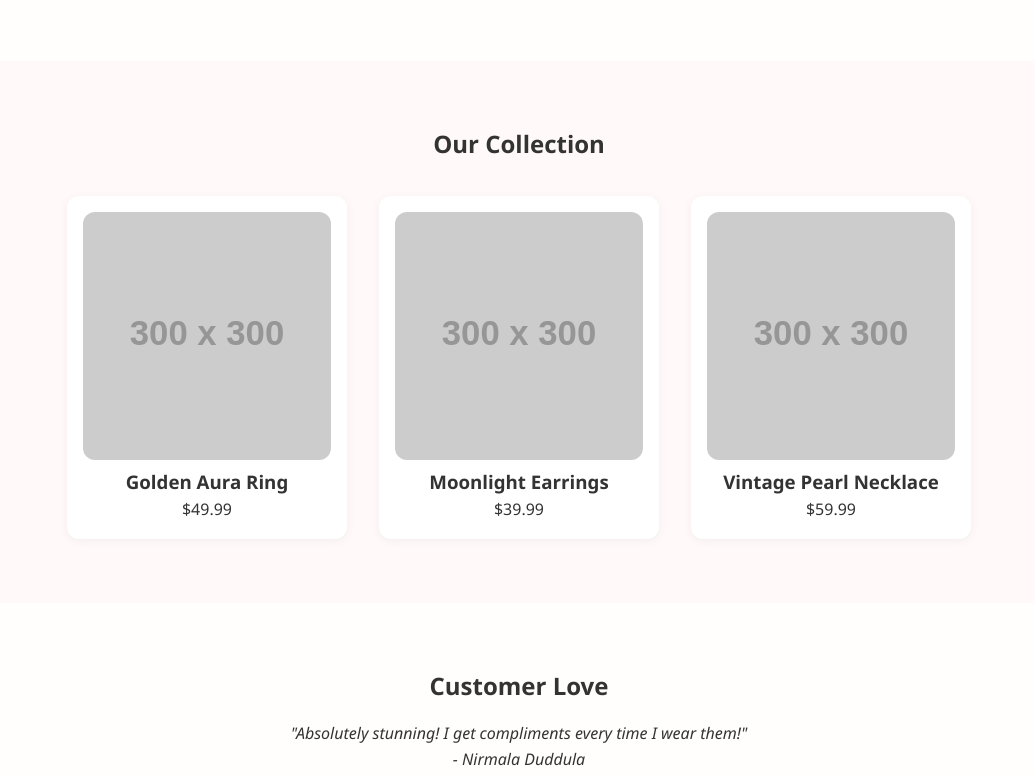
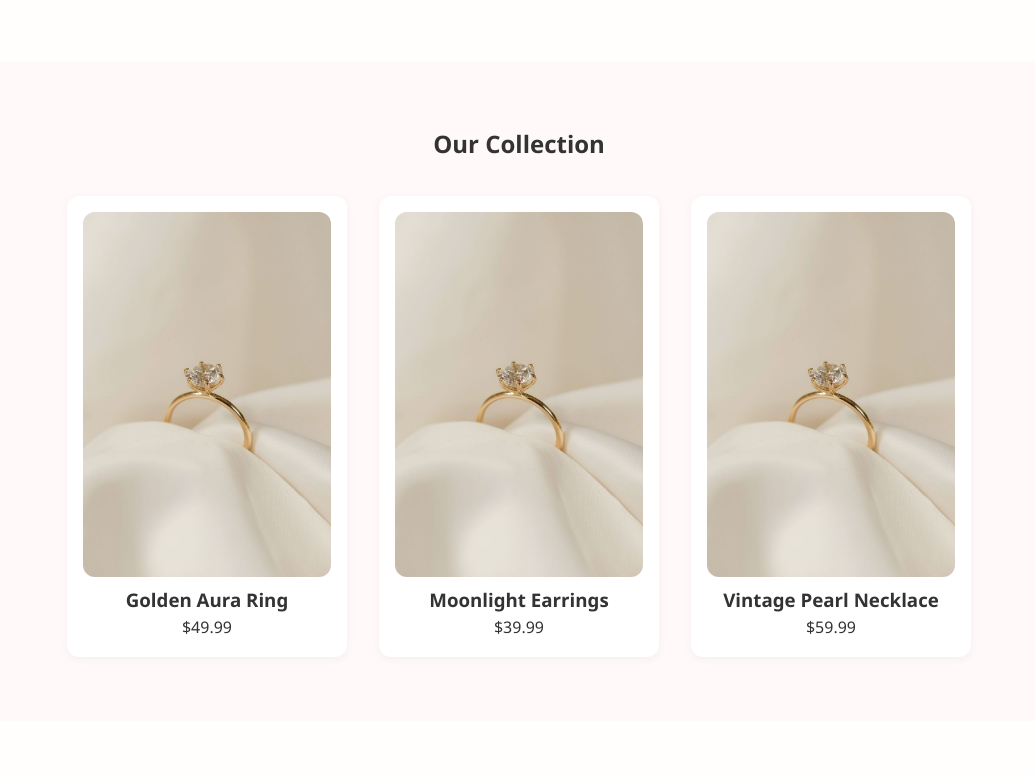
Before and after one commit to madhuriduddula14/SASVATA, a plain HTML site: page index.html in a window 1280 px wide. Shown: the part 511-1286 px from the top of the page, without its empty margins (121-1156 px from the left). Drawn offline with Linux system fonts and the light colour scheme; placeholder pictures from the web are drawn by us.

Commit message:
Update index.html

```diff
--- a/index.html
+++ b/index.html
@@ -36,17 +36,17 @@
     <h2>Our Collection</h2>
     <div class="product-grid">
       <div class="product-card">
-        <img src="https://via.placeholder.com/300x300" alt="Product 1"/>
+<img src="images/product1.jpg" alt="Product 1">
         <h3>Golden Aura Ring</h3>
         <p>$49.99</p>
       </div>
       <div class="product-card">
-        <img src="https://via.placeholder.com/300x300" alt="Product 2"/>
+<img src="images/product1.jpg" alt="Product 2/">
         <h3>Moonlight Earrings</h3>
         <p>$39.99</p>
       </div>
       <div class="product-card">
-        <img src="https://via.placeholder.com/300x300" alt="Product 3"/>
+<img src="images/product1.jpg" alt="Product 3/">
         <h3>Vintage Pearl Necklace</h3>
         <p>$59.99</p>
       </div>
```
